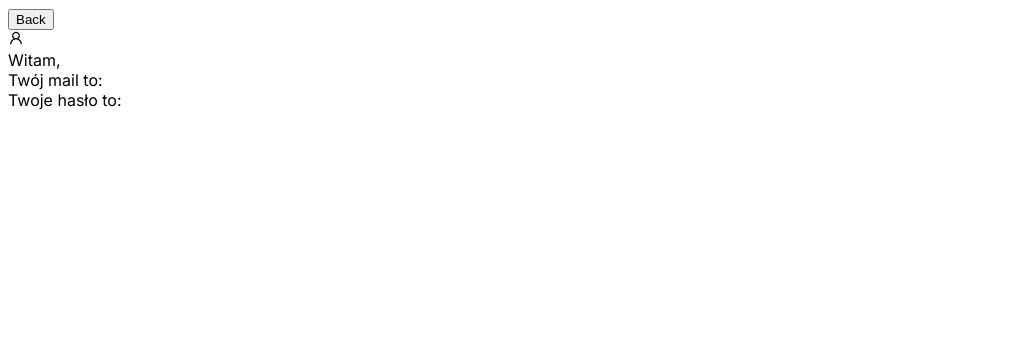
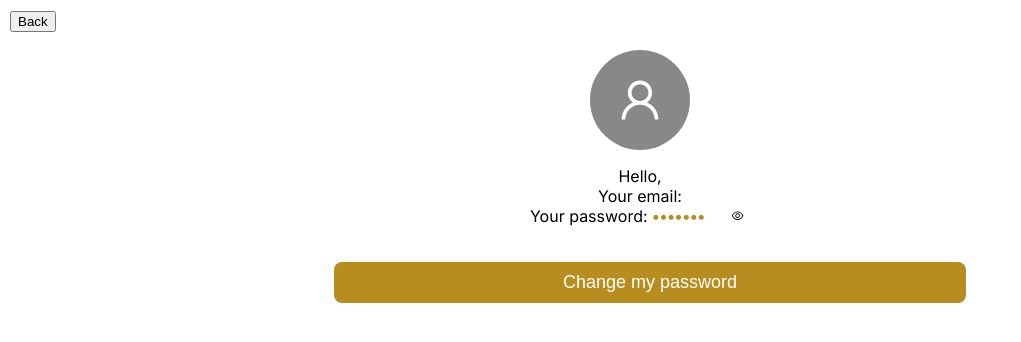
Before and after one commit to Pi0t3r/AutoHunt, a Next.js app: page /profile in a window 1280 px wide. Shown: the top 342 px of the page, without its empty margins (0-1021 px from the left). Built offline with nearby package versions, Linux system fonts and the light colour scheme.

Commit message:
create a new file to get all users data for everyone file in the app;detele a variable getUserData in profile detele useEffect from sidebar; createa myAdvert side

```diff
--- a/app/profile/page.tsx
+++ b/app/profile/page.tsx
@@ -1,60 +1,55 @@
 "use client";
-import React, { useState, useEffect } from "react";
-import { useUserContext } from "@/context/UserContext";
+import React, { useState } from "react";
 import Link from "next/link";
-import { collection, getDocs, query, where } from "firebase/firestore";
-import { db } from "@/firebase";
-import { AiOutlineUser } from "react-icons/ai";
+import {
+  AiOutlineUser,
+  AiOutlineEye,
+  AiOutlineEyeInvisible,
+} from "react-icons/ai";
+import styles from "./profile.module.css";
+import useUserData from "@/useUserData";
 export default function Profile() {
-  const { user, setUser } = useUserContext();
-  const [userName, setUserName] = useState("");
-  const [userSurname, setUserSurname] = useState("");
-  const [userMail, setUserMail] = useState("");
-  const [userPassword, setUserPassword] = useState("");
+  const { userMail, userName, userPassword, userSurname } = useUserData();
+  const [visiblePassword, setVisiblePassword] = useState(false);
 
-  const getUserData = async () => {
-    try {
-      if (user && user.email) {
-        const userCollectionRef = collection(db, "users");
-        const q = query(userCollectionRef, where("email", "==", user.email));
-        const usersSnapshot = await getDocs(q);
-        if (!usersSnapshot.empty) {
-          const userData = usersSnapshot.docs[0].data();
-          setUserName(userData.name);
-          setUserSurname(userData.surname);
-          setUserMail(userData.email);
-          setUserPassword(userData.password);
-        }
-      }
-    } catch (error) {
-      console.error(error);
-    }
+  const handleVisiblePassword = () => {
+    setVisiblePassword(!visiblePassword);
   };
-  useEffect(() => {
-    if (!user) {
-      const storedUser = localStorage.getItem("user");
-      if (storedUser) {
-        setUser(JSON.parse(storedUser));
-      }
-    }
-    if (user && !userName && !userSurname) {
-      getUserData();
-    }
-  }, [user, userName, userSurname, setUser]);
 
   return (
-    <div>
+    <div className={styles.container}>
       <Link href="/">
         <button>Back</button>
       </Link>
       <div>
         <div>
-          <div>
+          <div className={styles.circle}>
             <AiOutlineUser />
           </div>
-          Witam, {userName} {userSurname} <br />
-          <span>Twój mail to: {userMail}</span> <br />
-          <span>Twoje hasło to: {userPassword}</span>
+        </div>
+        <div className={styles.info}>
+          <p>
+            Hello,{" "}
+            <span className={styles.data}>
+              {userName} {userSurname}
+            </span>{" "}
+            <br />
+            Your email: <span className={styles.data}>{userMail}</span> <br />
+            <span className={styles.password}>
+              Your password:{" "}
+              <span className={styles.data}>
+                {visiblePassword ? userPassword : "•••••••"}
+              </span>{" "}
+              <button onClick={handleVisiblePassword}>
+                {visiblePassword ? <AiOutlineEyeInvisible /> : <AiOutlineEye />}
+              </button>
+            </span>
+          </p>
+        </div>
+        <div className={styles.button}>
+          <Link href="/reset">
+            <button>Change my password</button>
+          </Link>
         </div>
       </div>
     </div>
--- a/app/profile/profile.module.css
+++ b/app/profile/profile.module.css
@@ -0,0 +1,49 @@
+.container {
+  margin-top: 50px;
+  text-align: center;
+}
+.container a {
+  position: absolute;
+  top: 10px;
+  left: 10px;
+}
+
+.circle {
+  background-color: rgb(136, 136, 136);
+  width: 100px;
+  margin: 0 auto;
+  height: 100px;
+  display: flex;
+  align-items: center;
+  justify-content: center;
+  border-radius: 50%;
+}
+.circle svg {
+  width: 50px;
+  height: 50px;
+  color: white;
+}
+.info .password button {
+  border: none;
+  background: none;
+  margin-left: 15px;
+}
+.info p .data {
+  color: #b78d20;
+  font-weight: bold;
+}
+.button a {
+  position: relative;
+  text-decoration: none;
+}
+
+.button a button {
+  margin-top: 10px;
+  background: #b78d20;
+  border: none;
+  color: white;
+  padding: 10px;
+  width: 50%;
+  font-size: 18px;
+  border-radius: 8px;
+}
--- /dev/null
+++ b/useUserData.ts
@@ -0,0 +1,55 @@
+import { useState, useEffect } from "react";
+import { useUserContext } from "./context/UserContext";
+import { collection, getDocs, query, where } from "firebase/firestore";
+import { db } from "@/firebase";
+
+const useUserData = () => {
+  const { user, setUser } = useUserContext();
+  const [userData, setUserData] = useState({
+    userName: "",
+    userSurname: "",
+    userMail: "",
+    userPassword: "",
+  });
+  const getUserData = async () => {
+    try {
+      if (user && user.email) {
+        const userCollectionRef = collection(db, "users");
+        const q = query(userCollectionRef, where("email", "==", user.email));
+        const usersSnapshot = await getDocs(q);
+        if (!usersSnapshot.empty) {
+          const userData = usersSnapshot.docs[0].data();
+          setUserData({
+            userName: userData.name,
+            userSurname: userData.surname,
+            userMail: userData.email,
+            userPassword: userData.password,
+          });
+        }
+      }
+    } catch (error) {
+      console.error(error);
+    }
+  };
+  useEffect(() => {
+    if (!user) {
+      const storedUser = localStorage.getItem("user");
+      if (storedUser) {
+        setUser(JSON.parse(storedUser));
+      }
+    }
+    if (user && !userData.userName && !userData.userSurname) {
+      getUserData();
+    }
+  }, [
+    user,
+    userData.userName,
+    userData.userSurname,
+    userData.userMail,
+    userData.userPassword,
+    setUser,
+  ]);
+  return userData;
+};
+
+export default useUserData;
```
Also changed, not shown: app/profile/myAdvert/page.tsx (added, +12 -0 lines), components/sidebar/page.tsx (+4 -34 lines).
